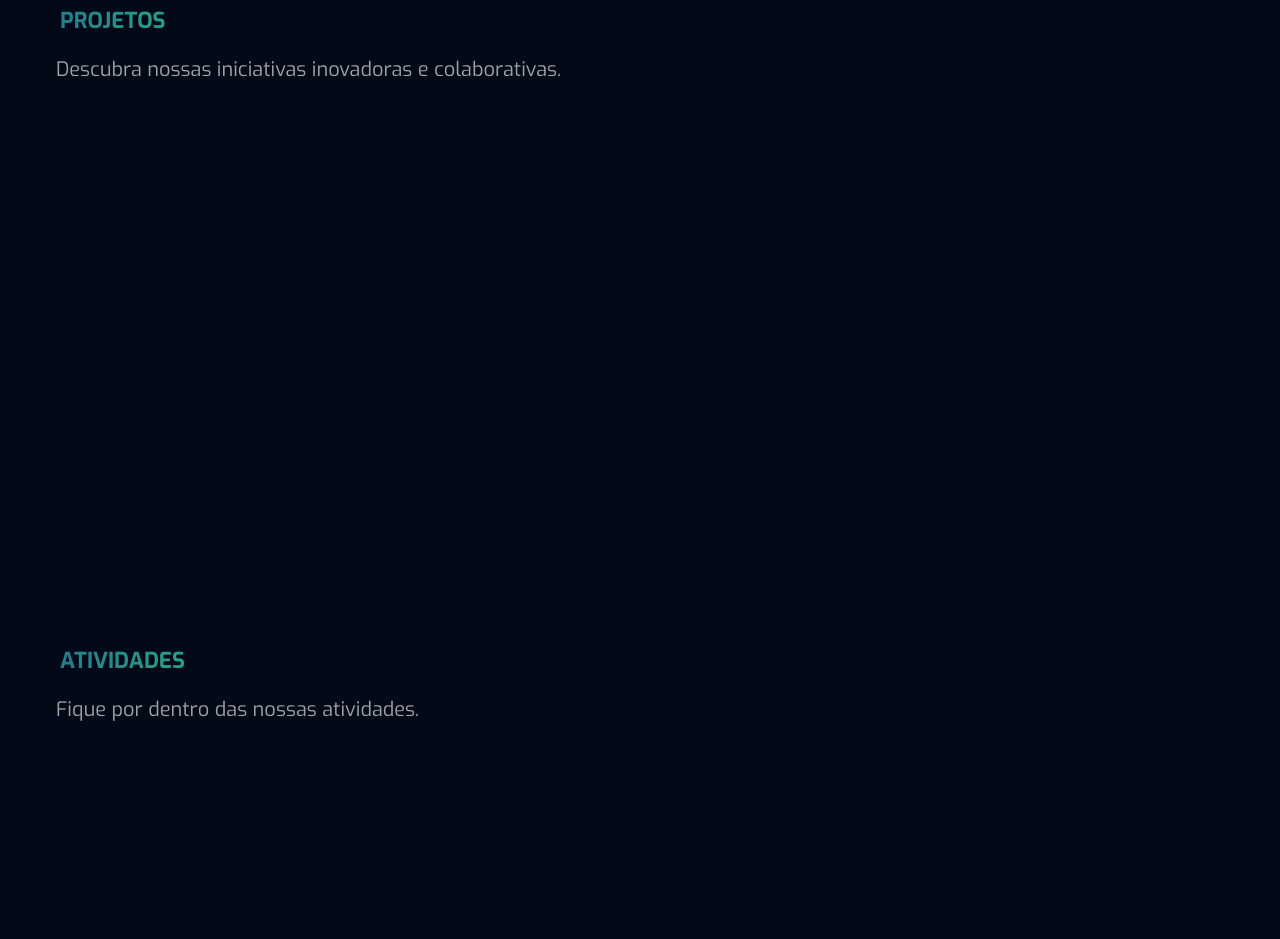
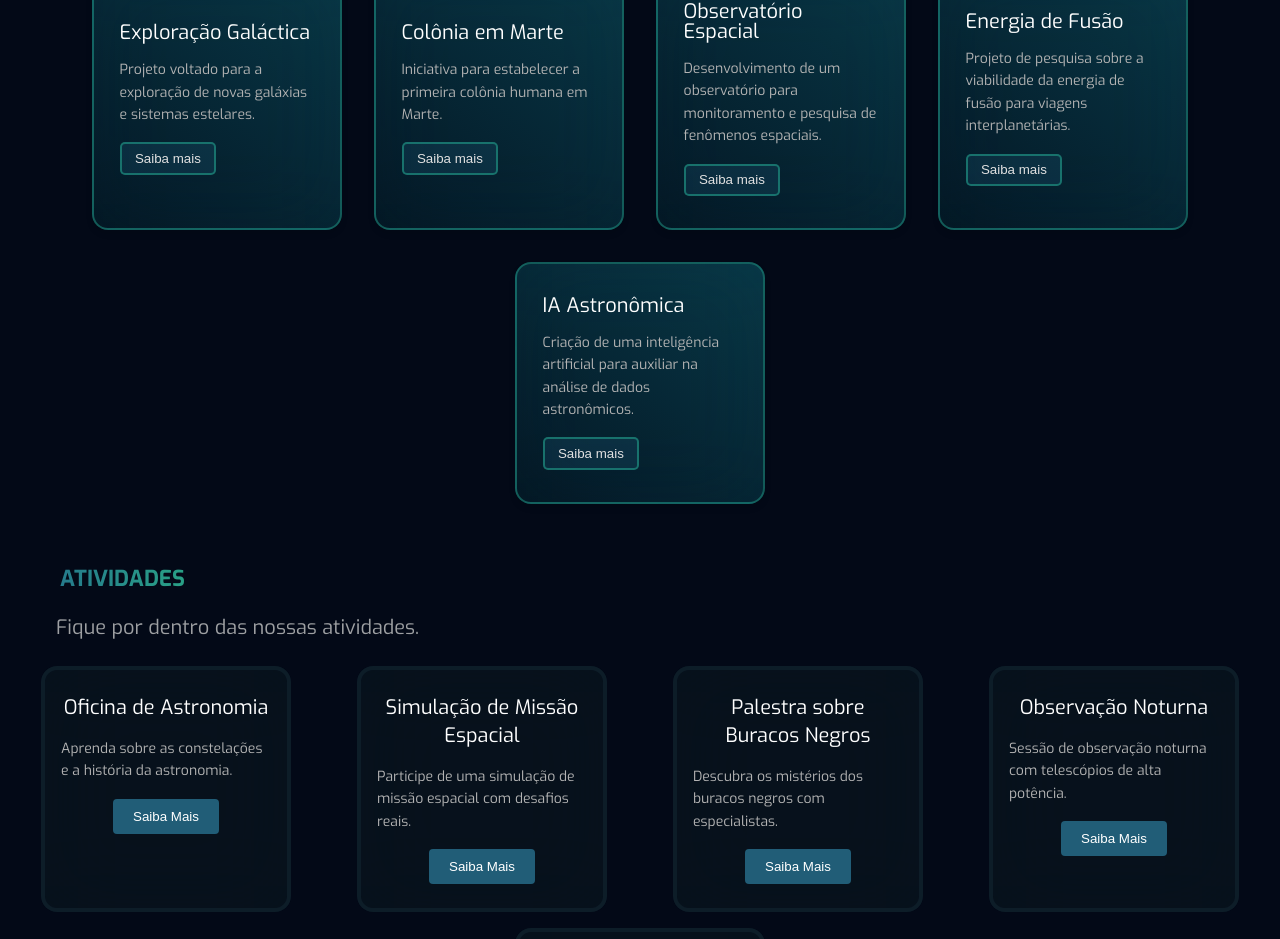
Before and after one commit to BellumGalaxy/website, a React (Create React App) app: page / in a window 1280 px wide. Shown: the part 1452-2391 px from the top of the page. Built offline with nearby package versions, Linux system fonts and the light colour scheme.

Commit message:
improve sobre, projetos & atividades sections

```diff
--- a/src/components/Atividades.js
+++ b/src/components/Atividades.js
@@ -2,11 +2,28 @@
 import '../styles/Atividades.css';
 
 function Atividades() {
+  const atividades = [
+    { title: 'Oficina de Astronomia', description: 'Aprenda sobre as constelações e a história da astronomia.' },
+    { title: 'Simulação de Missão Espacial', description: 'Participe de uma simulação de missão espacial com desafios reais.' },
+    { title: 'Palestra sobre Buracos Negros', description: 'Descubra os mistérios dos buracos negros com especialistas.' },
+    { title: 'Observação Noturna', description: 'Sessão de observação noturna com telescópios de alta potência.' },
+    { title: 'Workshop de Astrobiologia', description: 'Explore a possibilidade de vida em outros planetas.' }
+];
+
   return (
     <>
         <section id='atividades' className='atividades-wrap'>
             <h6>Atividades</h6>
-            <p>Fique por dentro das nossas atividades.</p>
+            <p className='subtitle'>Fique por dentro das nossas atividades.</p>
+            <div className='atividades-cards'>
+            {atividades.map((atividade, index) => (
+                <div key={index} className='atividade-card'>
+                    <h5>{atividade.title}</h5>
+                    <p>{atividade.description}</p>
+                    <button>Saiba Mais</button>
+                </div>
+            ))}
+        </div>
         </section>
     </>
   )
--- a/src/components/Projetos.js
+++ b/src/components/Projetos.js
@@ -2,13 +2,29 @@
 import '../styles/Projetos.css';
 
 function Projetos() {
+  const projects = [
+    { title: 'Exploração Galáctica', description: 'Projeto voltado para a exploração de novas galáxias e sistemas estelares.' },
+    { title: 'Colônia em Marte', description: 'Iniciativa para estabelecer a primeira colônia humana em Marte.' },
+    { title: 'Observatório Espacial', description: 'Desenvolvimento de um observatório para monitoramento e pesquisa de fenômenos espaciais.' },
+    { title: 'Energia de Fusão', description: 'Projeto de pesquisa sobre a viabilidade da energia de fusão para viagens interplanetárias.' },
+    { title: 'IA Astronômica', description: 'Criação de uma inteligência artificial para auxiliar na análise de dados astronômicos.' }
+];
+
   return (
-    <>
     <section id='projetos' className='projetos-wrap'>
-    <h6>Projetos</h6>
-    <p>Descubra nossas iniciativas inovadoras e colaborativas.</p>
+      <h6>Projetos</h6>
+      <p className='subtitle'>Descubra nossas iniciativas inovadoras e colaborativas.</p>
+
+      <div className='cards-container'>
+        {projects.map((project, index) => (
+          <div className='card' key={index}>
+            <h5>{project.title}</h5>
+            <p>{project.description}</p>
+            <button>Saiba mais</button>
+          </div>
+        ))}
+      </div>
     </section>
-    </>
   )
 }
 
--- a/src/components/Sobre.js
+++ b/src/components/Sobre.js
@@ -12,14 +12,15 @@
                 <br /><br />
                 Permita-nos ajudá-lo a alcançar seu verdadeiro potencial transformando aspirações em realizações estelares.
             </p>
-            <div className='division-bar'></div>
             <div className='sobre-detalhes'>
-                <p><img src={Shuttle} alt='shuttle' />Participe das Atividades.</p>
-                <p><img src={Shuttle} alt='shuttle' />Compartilhe Experiências.</p>
-                <p><img src={Shuttle} alt='shuttle' />Crie Projetos Próprios.</p>
+                <p><img src={Shuttle} alt='shuttle' />Participe das Atividades</p>
+                <p><img src={Shuttle} alt='shuttle' />Compartilhe Experiências</p>
+                <p><img src={Shuttle} alt='shuttle' />Crie Projetos Próprios</p>
                 <p><img src={Shuttle} alt='shuttle' />Ajude-nos a ajudar o próximo!</p>
             </div>
+            <div className='division-bar'></div>
         </section>
+
     </>
   )
 }
--- a/src/styles/Atividades.css
+++ b/src/styles/Atividades.css
@@ -18,10 +18,59 @@
     -webkit-text-fill-color: transparent;
 }
 
-.atividades-wrap p {
+.atividades-wrap .subtitle {
     margin     : .4em 2em;
     text-align : start;
     color      : #9EA0A3;
     font-size  : 20px;
     line-height: 1.4;
 }
+
+.atividades-cards {
+    display        : flex;
+    flex-wrap      : wrap;
+    justify-content: space-around;
+    gap            : 1em;
+}
+
+.atividade-card {
+    display                : flex;
+    flex-direction         : column;
+    align-items            : center;
+    gap                    : 1em;
+    background             : #16322f3c;
+    border                 : 4px solid #1d354057;
+    border-radius          : 16px;
+    -webkit-backdrop-filter: blur(40px);
+    backdrop-filter        : blur(40px);
+    padding                : 1.5em 1em;
+    text-align             : center;
+    width                  : 250px;
+}
+
+.atividade-card h5 {
+    color      : white;
+    font-size  : 20px;
+    line-height: 1.4;
+}
+
+.atividade-card p {
+    font-size  : 14px;
+    color      : #b4b4b4;
+    text-align : left;
+    line-height: 1.6;
+}
+
+.atividade-card button {
+    background   : #215d77;
+    color        : white;
+    border       : none;
+    padding      : 0.75em 1.5em;
+    border-radius: 4px;
+    cursor       : pointer;
+    transition   : background 0.3s;
+}
+
+.atividade-card button:hover {
+    background: #29a086;
+}
--- a/src/styles/Projetos.css
+++ b/src/styles/Projetos.css
@@ -4,7 +4,6 @@
     flex-direction: column;
     align-items   : flex-start;
     gap           : 1em;
-    height        : 80vh;
 }
 
 .projetos-wrap h6 {
@@ -18,10 +17,68 @@
     -webkit-text-fill-color: transparent;
 }
 
-.projetos-wrap p {
+.projetos-wrap .subtitle {
     margin     : .4em 2em;
     text-align : start;
     color      : #9EA0A3;
     font-size  : 20px;
     line-height: 1.4;
 }
+
+.cards-container {
+    display        : flex;
+    flex-wrap      : wrap;
+    gap            : 2em;
+    justify-content: center;
+}
+
+.card {
+    display                : flex;
+    flex-direction         : column;
+    align-items            : flex-start;
+    justify-content        : center;
+    gap                    : 1em;
+    background             : linear-gradient(217.85deg, #1eecff35 -1.54%, #0f9ca31a 101.14%);
+    border                 : 2px solid #1e897c97;
+    -webkit-backdrop-filter: blur(40px);
+    backdrop-filter        : blur(40px);
+    border-radius          : 16px;
+    box-shadow             : 0 4px 6px rgba(0, 0, 0, 0.1);
+    padding                : 2em 1.6em;
+    width                  : 250px;
+    transition             : border 0.4s;
+}
+
+.card:hover {
+    /* transform: translateY(-5px); */
+    border: 2px solid #1e897cfc;
+}
+
+.card h5 {
+    text-align: left;
+    font-size : 20px;
+    color     : white;
+}
+
+.card p {
+    font-size  : 14px;
+    color      : #b4b4b4;
+    text-align : left;
+    line-height: 1.6;
+}
+
+.card button {
+    background-color: #246e8e32;
+    color           : #e1e1e1;
+    border          : 2px solid #1e897cc1;
+    padding         : 0.5em 1em;
+    border-radius   : 5px;
+    cursor          : pointer;
+    transition      : background-color 0.2s;
+    transition      : .2s ease-in-out;
+}
+
+.card button:hover {
+    border: 2px solid #1e897cfc;
+    color : #e1e1e1b1;
+}
--- a/src/styles/Sobre.css
+++ b/src/styles/Sobre.css
@@ -1,10 +1,9 @@
 .sobre-wrap {
-    padding       : 2em 1em;
+    padding       : 4em 1em;
     display       : flex;
     flex-direction: column;
     align-items   : flex-start;
     gap           : 1em;
-    height        : 80vh;
 }
 
 .sobre-wrap h6 {
```
